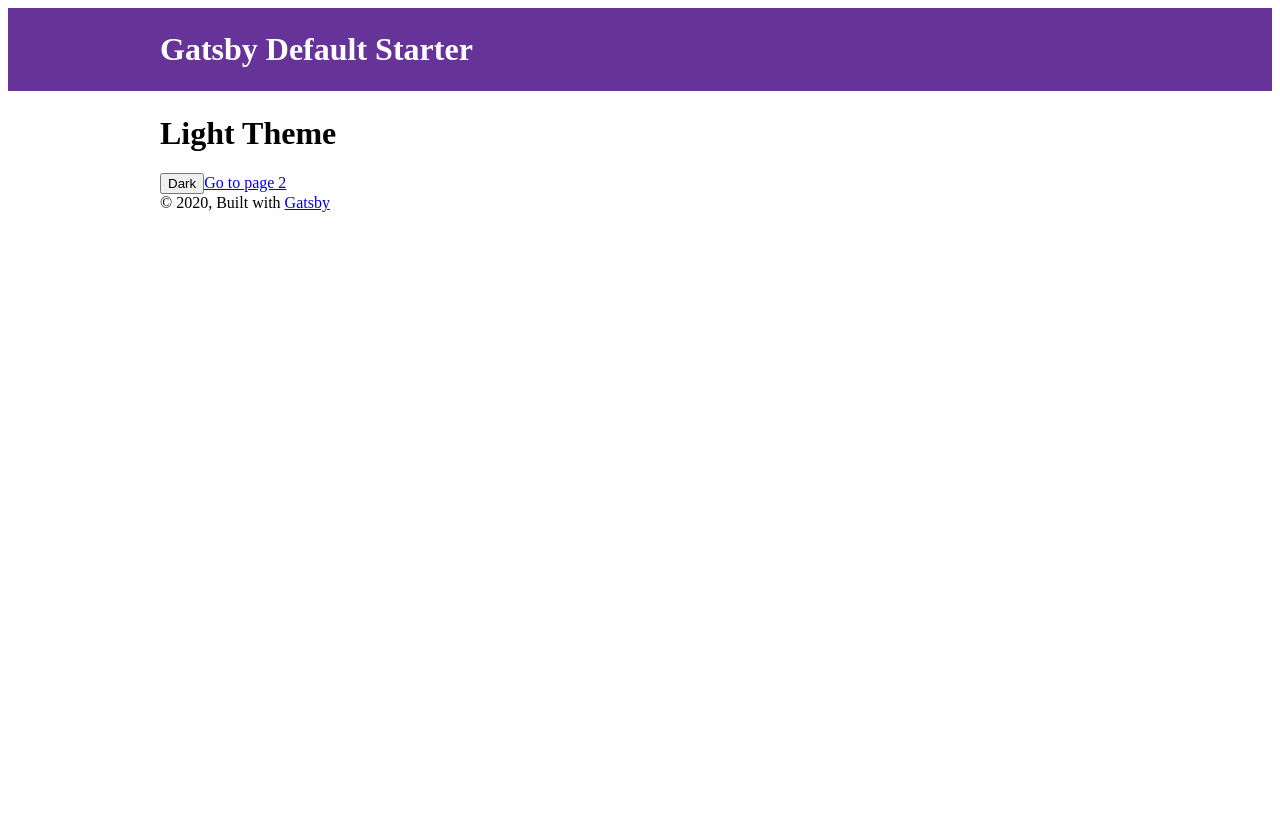
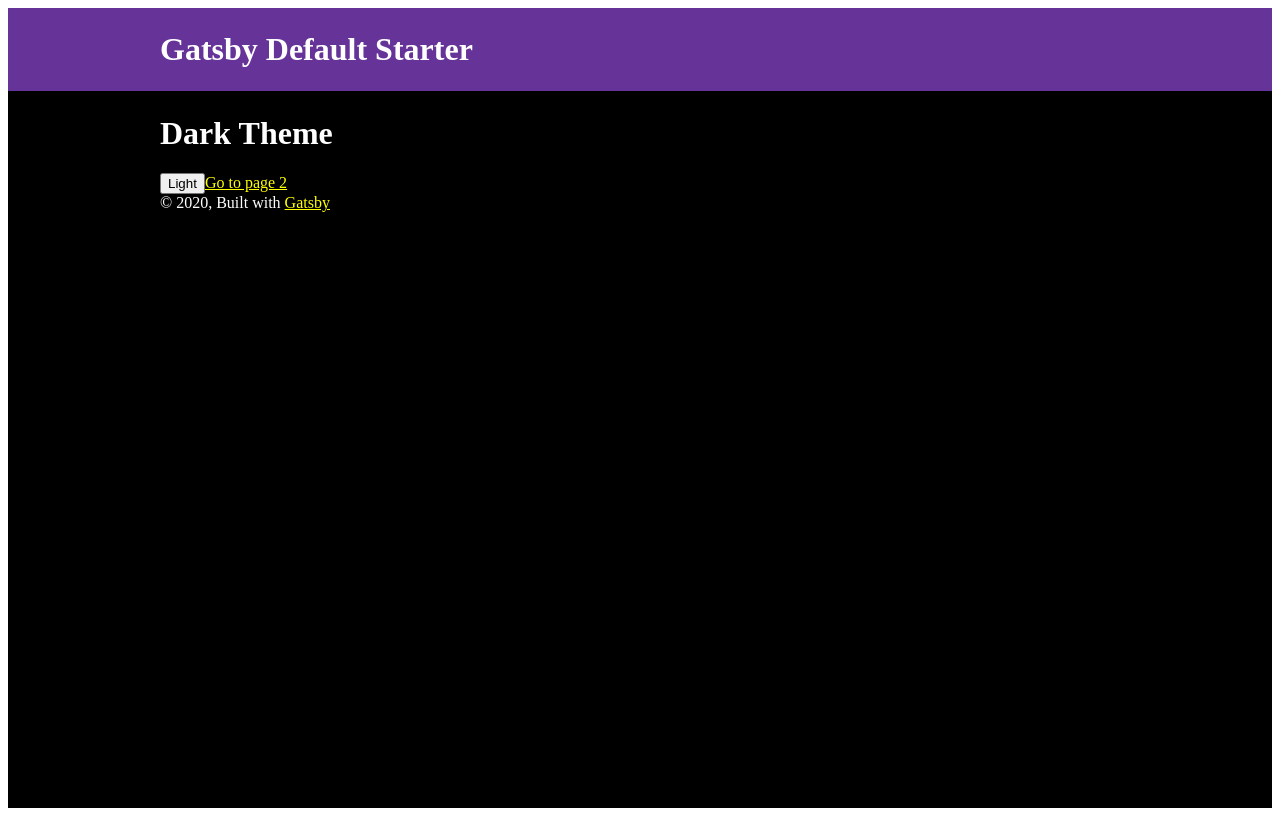
Before and after one commit to WCNewell/gatsby-state, a Gatsby site: page / in a window 1280 px wide. Built offline with nearby package versions, Linux system fonts and the light colour scheme; Gatsby itself is replaced by a stand-in of ours.

Commit message:
Light/Dark mode working
Light/Dark mode working

```diff
--- a/provider.js
+++ b/provider.js
@@ -3,12 +3,12 @@ import React, { useState } from 'react'
 export const ThemeContext = React.createContext()
 
 const Provider = props => {
-    const [isDark, setTheme] = useState(false)
+    const [isLight, setTheme] = useState(false)
 
     return (
         <ThemeContext.Provider value={{
-            isDark,
-            changeTheme: () => setTheme(!isDark)
+            isLight,
+            changeTheme: () => setTheme(!isLight)
         }}>
             {props.children}
         </ThemeContext.Provider>
--- a/src/components/layout.js
+++ b/src/components/layout.js
@@ -21,7 +21,7 @@ const Layout = ({ children }) => {
     <ThemeContext.Consumer>
       {context => (
         <>
-          <div className={context.isDark ? 'darkTheme' : 'lightTheme'}>
+          <div className={context.isLight ? 'lightTheme' : 'darkTheme'}>
 
             <Header siteTitle={data.site.siteMetadata.title} />
             <div
--- a/src/global.scss
+++ b/src/global.scss
@@ -3,9 +3,15 @@
     transition: .3s ease-in-out;
 }
 
+.lightTheme {
+    @extend .colorTheme;
+    background-color: white;
+    color: black;
+}
+
 .darkTheme {
     @extend .colorTheme;
-    background-color: darkblue;
+    background-color: black;
     color: white;
 
     a {
@@ -13,8 +19,12 @@
     }
 }
 
-.lightTheme {
+.starTheme {
     @extend .colorTheme;
-    background-color: white;
-    color: black;
+    background-color: purple;
+    color: white;
+
+    a {
+        color: yellow;
+    }
 }
--- a/src/pages/index.js
+++ b/src/pages/index.js
@@ -2,7 +2,6 @@ import React from "react"
 import { Link } from "gatsby"
 
 import Layout from "../components/layout"
-import Image from "../components/image"
 import SEO from "../components/seo"
 import { ThemeContext } from '../../provider'
 
@@ -12,8 +11,8 @@ const IndexPage = () => (
       {context => (
         <>
           <SEO title="Home" />
-          <h1>{context.isDark ? "Dark Theme" : "Light Theme"}</h1>
-          <button onClick={() => context.changeTheme()}>{context.isDark ? "Light" : "Dark"}</button>
+          <h1>{context.isLight ? "Light Theme" : "Dark Theme"}</h1>
+          <button onClick={() => context.changeTheme()}>{context.isLight ? "Dark" : "Light"}</button>
           <Link to="/page-2/">Go to page 2</Link> <br />
         </>
       )}
```
